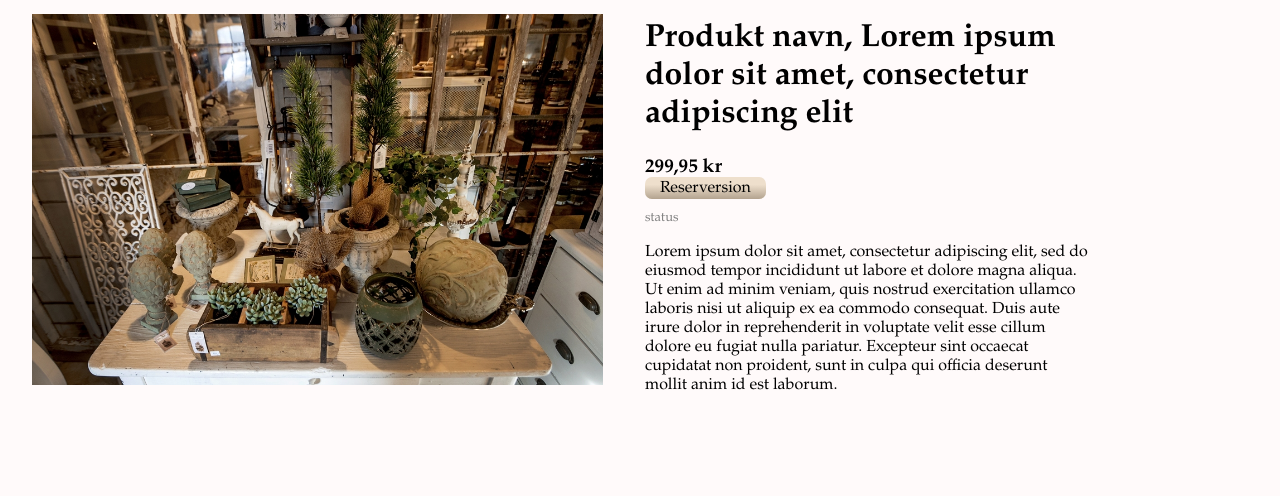
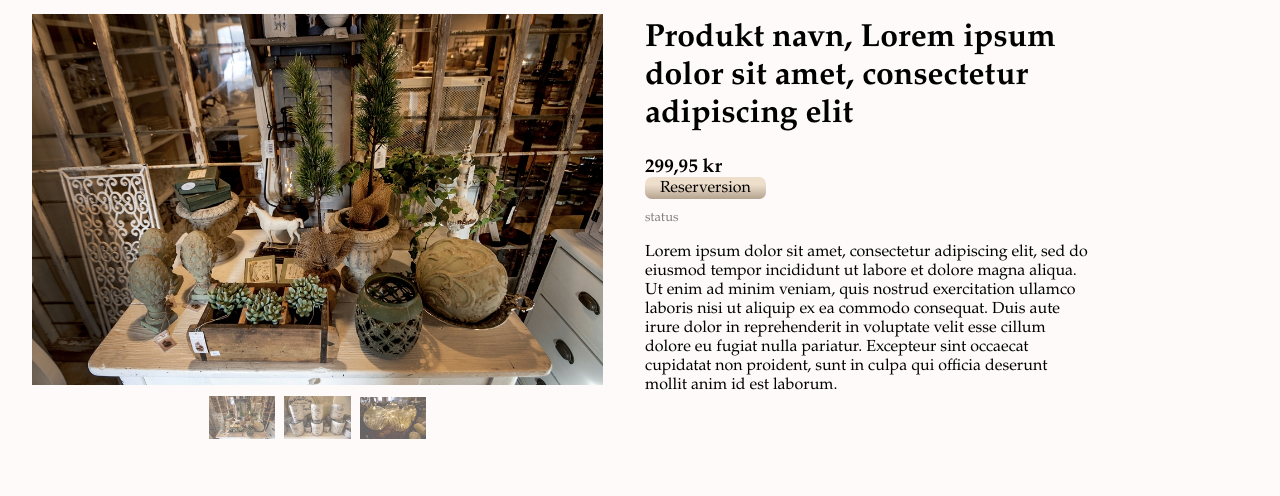
Before and after one commit to ThomasElvangMoeller/lopperoglandstil, a Node server app: page /product.html in a window 1280 px wide. Shown: the part 241-737 px from the top of the page. Run offline with Node 20, Linux system fonts and the light colour scheme; some libraries are stand-ins or nearby versions.

Commit message:
billede galleri på product.html

```diff
--- /dev/null
+++ b/public/galleri.js
@@ -0,0 +1,4 @@
+function galleriFunction(smallImg) {
+    var bigImg = document.getElementById("main-product-bigPicture");
+    bigImg.src = smallImg.src;
+}
--- a/public/product.html
+++ b/public/product.html
@@ -4,6 +4,7 @@
     <meta charset="UTF-8">
     <title>Title</title>
     <link rel="stylesheet" href="style.css">
+    <script src="galleri.js"></script>
 </head>
 <body>
 
@@ -34,7 +35,13 @@
 
 <div class="product-container">
     <div class="main-product-picture">
-        <img class="main-product-bigPicture" src="imgs/odderAvis4.jpg">
+        <img id="main-product-bigPicture" src="imgs/odderAvis4.jpg">
+        <br>
+        <div class="main-product-mini-container">
+            <img src="imgs/odderAvis4.jpg" class="main-product-mini" onclick="galleriFunction(this);">
+            <img src="imgs/odderAvis7.jpg" class="main-product-mini" onclick="galleriFunction(this);">
+            <img src="imgs/odderAvis8.jpg" class="main-product-mini" onclick="galleriFunction(this);">
+        </div>
     </div>
     <div class="main-product-info">
         <div class="main-product-description">
--- a/public/style.css
+++ b/public/style.css
@@ -223,7 +223,7 @@ nav .navLinks a:hover {
   width: 80%;
 }
 
-.pruducts-reservation {
+.products-reservation {
   display: table-cell;
   width: 20%;
 }
@@ -255,16 +255,31 @@ nav .navLinks a:hover {
 
 .product-container .main-product-picture {
   grid-column: 1/2;
+  text-align: center;
 }
 
 .product-container .main-product-info {
   grid-column: 2/3;
 }
 
-.main-product-bigPicture {
-  padding-left: 5%;
+#main-product-bigPicture {
   padding-top: 15px;
   width: 90%;
+}
+
+.main-product-mini-container {
+  display: table;
+  margin: auto;
+  width: 70%;
+}
+
+.main-product-mini {
+  width: 15%;
+  padding: 1%;
+  opacity: 0.6;
+}
+.main-product-mini:hover {
+  opacity: 0.9;
 }
 
 .main-product-description {
@@ -274,12 +289,11 @@ nav .navLinks a:hover {
 .main-product-price {
   font-size: larger;
   font-weight: bold;
-  margin: 0px;
+  margin: 0;
 }
 .main-product-status {
   font-size: 13px;
   color: gray;
-
 }
 @media only screen and (max-width: 800px) {
   .product-container {
```
